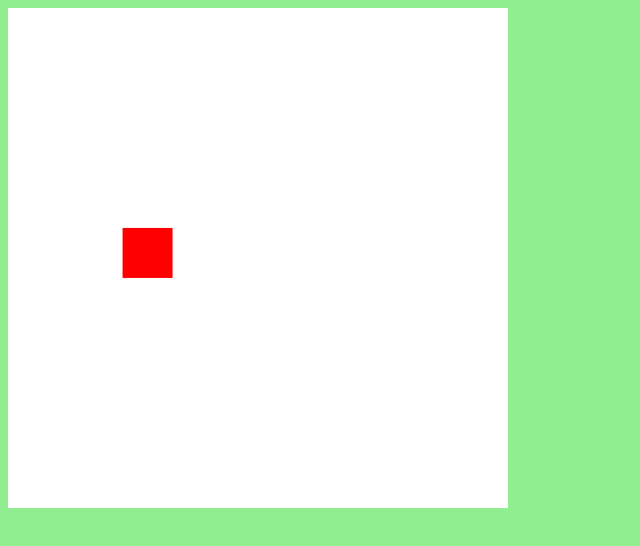
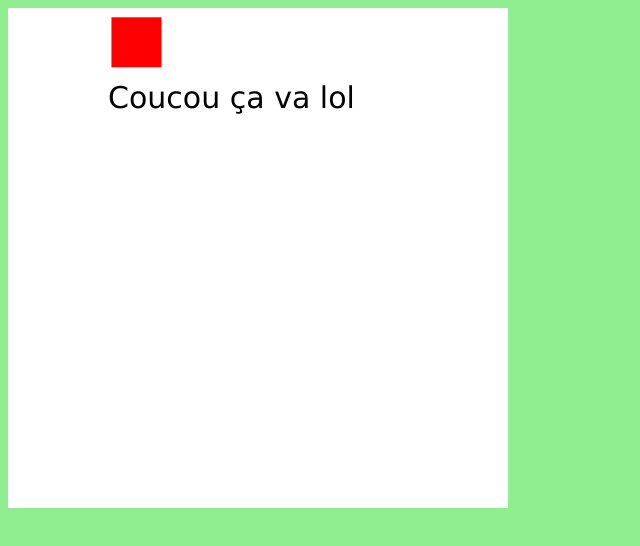
Before and after one commit to zalexou/re-pel, a website: page index.html in a window 1280 px wide. Shown: the whole page, without its empty margins (0-640 px from the left). Drawn offline with nearby package versions, Linux system fonts and the light colour scheme.

Commit message:
text and events on commands

```diff
--- a/engine/commands/createObject.js
+++ b/engine/commands/createObject.js
@@ -18,6 +18,9 @@ class CreateObjectCmd extends Command {
             case 'Circle':
                 newObj = new Circle(this.options);
                 break;
+            case 'Text':
+                newObj = new Text(this.options);
+                break;
         }
         controller.addObject(newObj);
         this.callback && this.callback(newObj);
--- a/engine/commands/followPathCmd.js
+++ b/engine/commands/followPathCmd.js
@@ -2,7 +2,7 @@
  * Created by alex on 28/04/2017.
  */
 class FollowPathCmd extends Command {
-    constructor(object, points, velocity) {
+    constructor(object, points, velocity, options) {
         super();
         this.object = object;
         this.points = points || [];
@@ -10,6 +10,8 @@ class FollowPathCmd extends Command {
         this.currentMovement = null;
         this.pointsIndex = 0;
         this.target = this.points[this.pointsIndex];
+        this.onWaypointReachedCallback = _.get(options, 'onWaypointReached', null);
+        this.onDestinationReachedCallback = _.get(options, 'onDestinationReached', null);
     }
 
     nextTarget() {
@@ -22,7 +24,7 @@ class FollowPathCmd extends Command {
     }
 
     waypointReached() {
-        console.log('Made it to', this.target)
+        this.onWaypointReachedCallback && this.onWaypointReachedCallback(this.target);
         this.currentMovement = null;
         this.target = this.nextTarget();
     }
@@ -31,6 +33,7 @@ class FollowPathCmd extends Command {
         if (!this.currentMovement) {
             if (!this.target) {
                 //if we're out of target we're done
+                this.onDestinationReachedCallback && this.onDestinationReachedCallback();
                 this.triggerEndCallbacks();
                 return {
                     chain: [],
--- a/engine/objects/object.js
+++ b/engine/objects/object.js
@@ -4,7 +4,7 @@
 class Object {
     constructor(config) {
         this.guid = window.SVC.guid.generate();
-        this.setPosition({x: 0, y:0});
+        this.setPosition({x: config.x || 0, y: config.y || 0});
     }
 
     setPosition(position) {
--- /dev/null
+++ b/engine/objects/text.js
@@ -0,0 +1,16 @@
+/**
+ * Created by alex on 30/04/2017.
+ */
+class Text extends Object {
+    constructor(config) {
+        super(config);
+        this.text = text;
+        this.renderFn = ObjectRenderer.renderText;
+    }
+
+    doRender(canvas) {
+        this.renderFn(this.x, this.y, this.text, {
+            ctx: canvas.getContext()
+        });
+    }
+}
--- a/engine/rendering/objectRenderer.js
+++ b/engine/rendering/objectRenderer.js
@@ -38,4 +38,10 @@ class ObjectRenderer {
         options.ctx.strokeWidth = 1;
         options.ctx.stroke();
     }
+
+    static renderText(x, y, text, options) {
+        options.ctx.font="30px Verdana";
+        options.ctx.fillStyle = "black";
+        options.ctx.fillText(text, x, y);
+    }
 }
--- a/index.html
+++ b/index.html
@@ -23,6 +23,7 @@
     <script src="./engine/rendering/objectRenderer.js"></script>
     <script src="./engine/objects/quadrilateral.js"></script>
     <script src="./engine/objects/circle.js"></script>
+    <script src="./engine/objects/text.js"></script>
     <script src="./engine/services/utils.js"></script>
     <script src="./engine/movement.js"></script>
 
--- a/js/main.js
+++ b/js/main.js
@@ -19,7 +19,14 @@ let squarePosition = {
 let onRedSquareCreated = (object) => {
     redsquare = object;
     let path = [{x: 250, y: 480}, {x: 25, y: 25}, {x: 150, y: 0}];
-    let pathCmd = new FollowPathCmd(redsquare, path, 50);
+    let pathCmd = new FollowPathCmd(redsquare, path, 200, {
+        onWaypointReached: (point) => {
+            console.log('Reached ', point)
+        },
+        onDestinationReached: () => {
+            console.log('Destination')
+        }
+    });
     controller.pushCommand(pathCmd);
 };
 
@@ -32,3 +39,12 @@ let addSquare = new CreateObjectCmd('Quadrilateral', {
     onRedSquareCreated(object);
 });
 controller.pushCommand(addSquare);
+
+let text = 'Coucou ça va lol';
+let addText = new CreateObjectCmd('Text', {
+    x: 100,
+    y: 100,
+    text: text
+});
+
+controller.pushCommand(addText);
```
